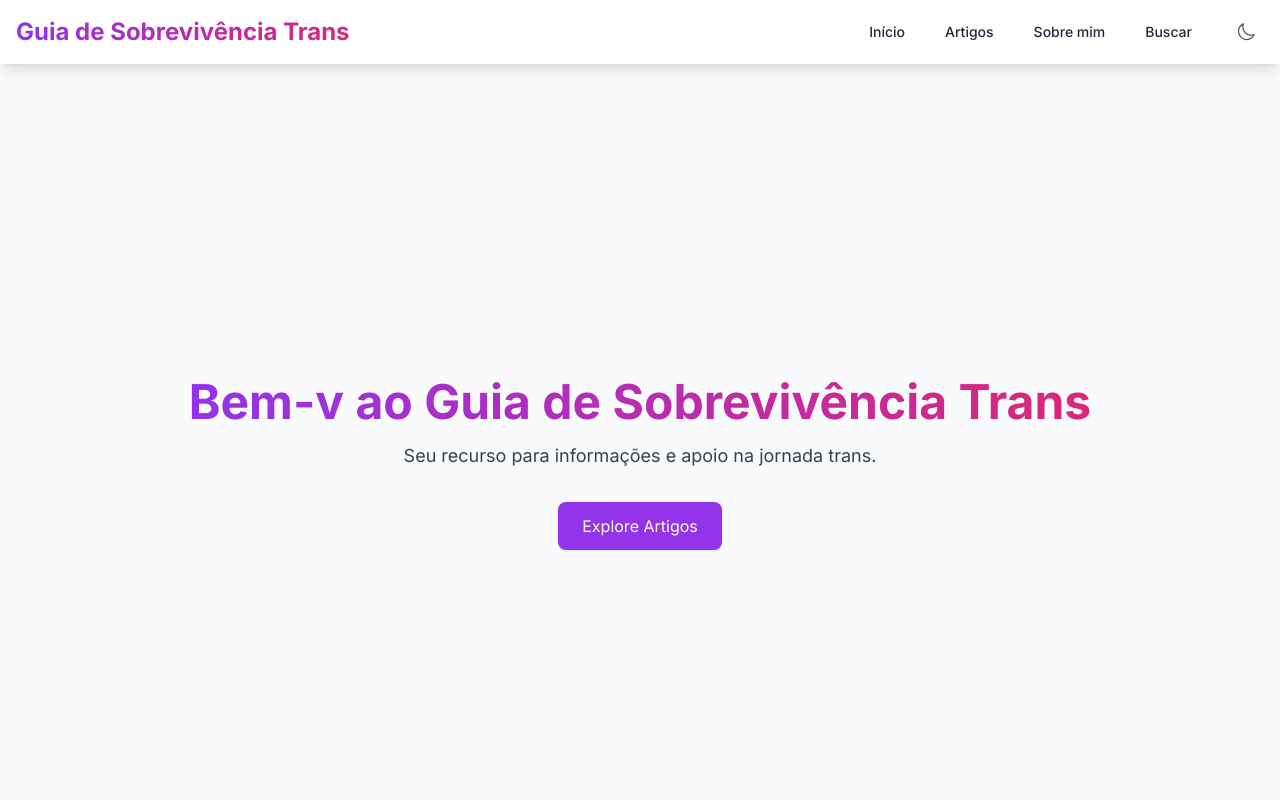
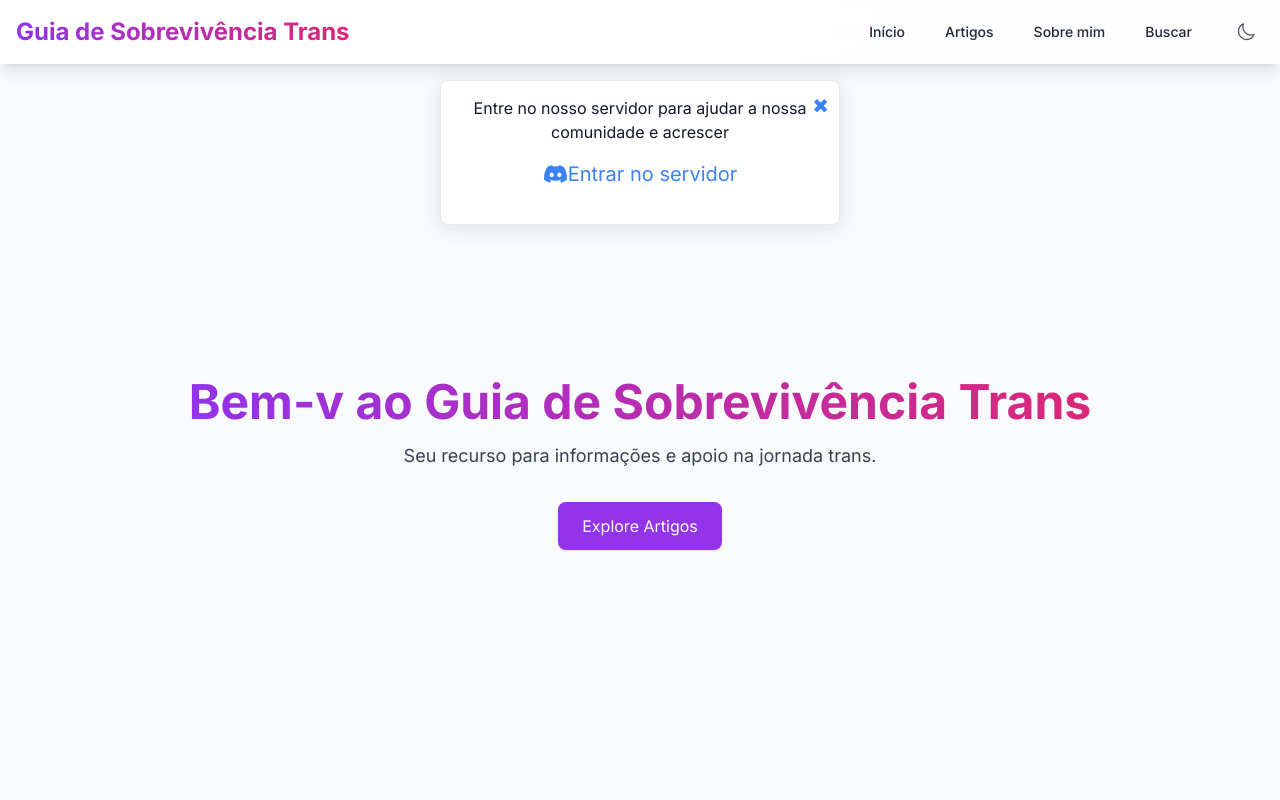
Before and after one commit to kleeedolinux/guiasobrevivenciatransbr, a Next.js app: page / in a window 1280 px wide. Shown: the top 800 px of the page. Built offline with nearby package versions, Linux system fonts and the light colour scheme.

Commit message:
discord popout

```diff
--- a/package.json
+++ b/package.json
@@ -10,6 +10,8 @@
   },
   "dependencies": {
     "@fortawesome/fontawesome-free": "^6.7.1",
+    "@fortawesome/free-brands-svg-icons": "^6.7.1",
+    "@fortawesome/react-fontawesome": "^0.2.2",
     "@hcaptcha/react-hcaptcha": "^1.11.0",
     "@heroicons/react": "^2.2.0",
     "@tailwindcss/typography": "^0.5.15",
--- a/src/app/layout.tsx
+++ b/src/app/layout.tsx
@@ -7,6 +7,7 @@ import ThemeSwitcher from '../components/ThemeSwitcher';
 import ThemeToggle from '../components/ThemeToggle';
 import MobileMenu from '../components/MobileMenu';
 import Link from 'next/link';
+import Popout from '../components/Popout';
 
 const inter = Inter({ subsets: ['latin'] });
 
@@ -66,7 +67,7 @@ export default function RootLayout({
               </div>
             </nav>
           </header>
-
+          <Popout />
           <main className="flex-grow">
             {children}
           </main>
--- /dev/null
+++ b/src/components/Popout.css
@@ -0,0 +1,83 @@
+.popout {
+    position: fixed;
+    top: 50%;
+    left: 50%;
+    transform: translate(-50%, -50%);
+    background-color: #ffffff;
+    border: 1px solid #e5e7eb;
+    border-radius: 8px;
+    box-shadow: 0 4px 20px rgba(0, 0, 0, 0.1);
+    padding: 15px;
+    z-index: 1000;
+    width: 90%;
+    max-width: 400px;
+    display: flex;
+    flex-direction: column;
+    align-items: center;
+    gap: 10px;
+}
+
+.popout-content {
+    flex-grow: 1;
+    color: #111827;
+    font-family: 'Inter', sans-serif;
+    text-align: center;
+    margin-bottom: 10px;
+}
+
+.button-container {
+    display: flex;
+    flex-direction: column;
+    align-items: center;
+    width: 100%;
+}
+
+.popout button {
+    background-color: transparent;
+    color: #3b82f6;
+    border: none;
+    font-size: 20px;
+    cursor: pointer;
+    transition: color 0.3s;
+}
+
+.popout button:hover {
+    color: #2563eb;
+}
+
+.close-button {
+    position: absolute;
+    top: 10px;
+    right: 10px;
+    background-color: transparent;
+    color: #3b82f6;
+    border: none;
+    font-size: 24px;
+    cursor: pointer;
+    transition: color 0.3s;
+}
+
+.join-button {
+    background-color: #3b82f6;
+    color: white;
+    border: none;
+    border-radius: 4px;
+    padding: 10px 18px;
+    cursor: pointer;
+    display: flex;
+    align-items: center;
+    transition: background-color 0.3s;
+    margin-top: 5px;
+}
+
+.join-button:hover {
+    background-color: #2563eb;
+}
+
+@media (max-width: 600px) {
+    .popout {
+        width: 95%;
+        max-width: none;
+        padding: 10px;
+    }
+}
--- /dev/null
+++ b/src/components/Popout.tsx
@@ -0,0 +1,39 @@
+"use client";
+import React, { useState, useEffect } from 'react';
+import { motion } from 'framer-motion';
+import './Popout.css';
+import { FontAwesomeIcon } from '@fortawesome/react-fontawesome';
+import { faDiscord } from '@fortawesome/free-brands-svg-icons';
+
+const Popout: React.FC = () => {
+    const [isVisible, setIsVisible] = useState(true);
+
+    const handleClose = () => {
+        setIsVisible(false);
+    };
+
+    if (!isVisible) return null;
+
+    return (
+        <motion.div
+            className="popout"
+            initial={{ opacity: 0, y: -20 }}
+            animate={{ opacity: 1, y: 0 }}
+            exit={{ opacity: 0, y: -20 }}
+            transition={{ duration: 0.3 }}
+            style={{ position: 'fixed', top: '80px', left: 'calc(50% - 200px)', width: 'calc(100% - 40px)', maxWidth: '400px', transform: 'translate(0, -50%)', display: 'flex', flexDirection: 'column', alignItems: 'center' }}
+        >
+            <button onClick={handleClose} className="close-button">✖</button>
+            <div className="popout-content">
+                <p>Entre no nosso servidor para ajudar a nossa comunidade e acrescer</p>
+                <div className="button-container">
+                    <button className="join-button">
+                        <FontAwesomeIcon icon={faDiscord} /> Entrar no servidor
+                    </button>
+                </div>
+            </div>
+        </motion.div>
+    );
+};
+
+export default Popout;
```
Also changed, not shown: 1 other file (tests, documents, lock files or other folders).
